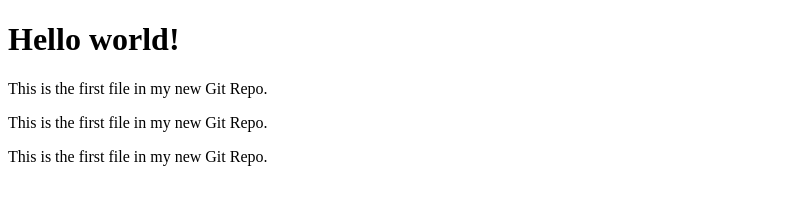
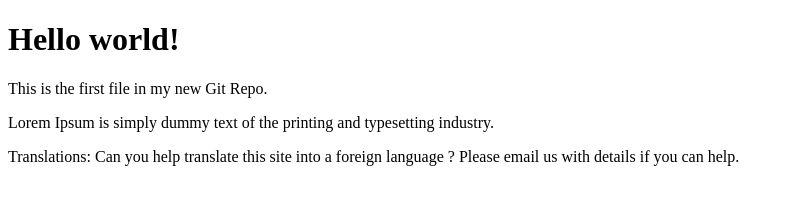
Before and after one commit to coreoceantesting/test, a plain HTML site: page index.html in a window 1280 px wide. Shown: the whole page, without its empty margins (0-790 px from the left). Drawn offline with Linux system fonts and the light colour scheme.

Commit message:
new update

```diff
--- a/index.html
+++ b/index.html
@@ -8,8 +8,9 @@
 
 <h1>Hello world!</h1>
 <p>This is the first file in my new Git Repo.</p>
-<p>This is the first file in my new Git Repo.</p>
-<p>This is the first file in my new Git Repo.</p>
+<p>Lorem Ipsum is simply dummy text of the printing and typesetting industry.</p>
+<p>Translations: Can you help translate this site into a foreign language ? Please email us with details if you can help.
+</p>
 
 </body>
 </html>
```
